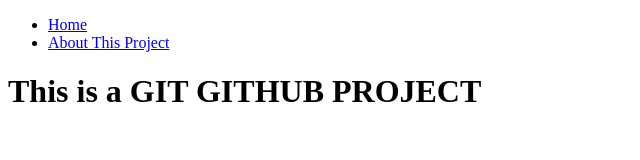
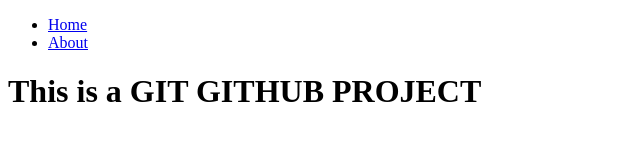
Before and after one commit to haiderarbaz/gitproject, a plain HTML site: page index.html in a window 1280 px wide. Shown: the whole page, without its empty margins (0-640 px from the left). Drawn offline with Linux system fonts and the light colour scheme.

Commit message:
Update index.html

```diff
--- a/index.html
+++ b/index.html
@@ -9,7 +9,7 @@
     <nav>
       <ul>
         <li><a href="index.html">Home</a></li>
-        <li><a href="about.html">About This Project</a></li>
+        <li><a href="about.html">About</a></li>
       </ul>
     </nav>
     <h1>This is a GIT GITHUB PROJECT</h1>
```
